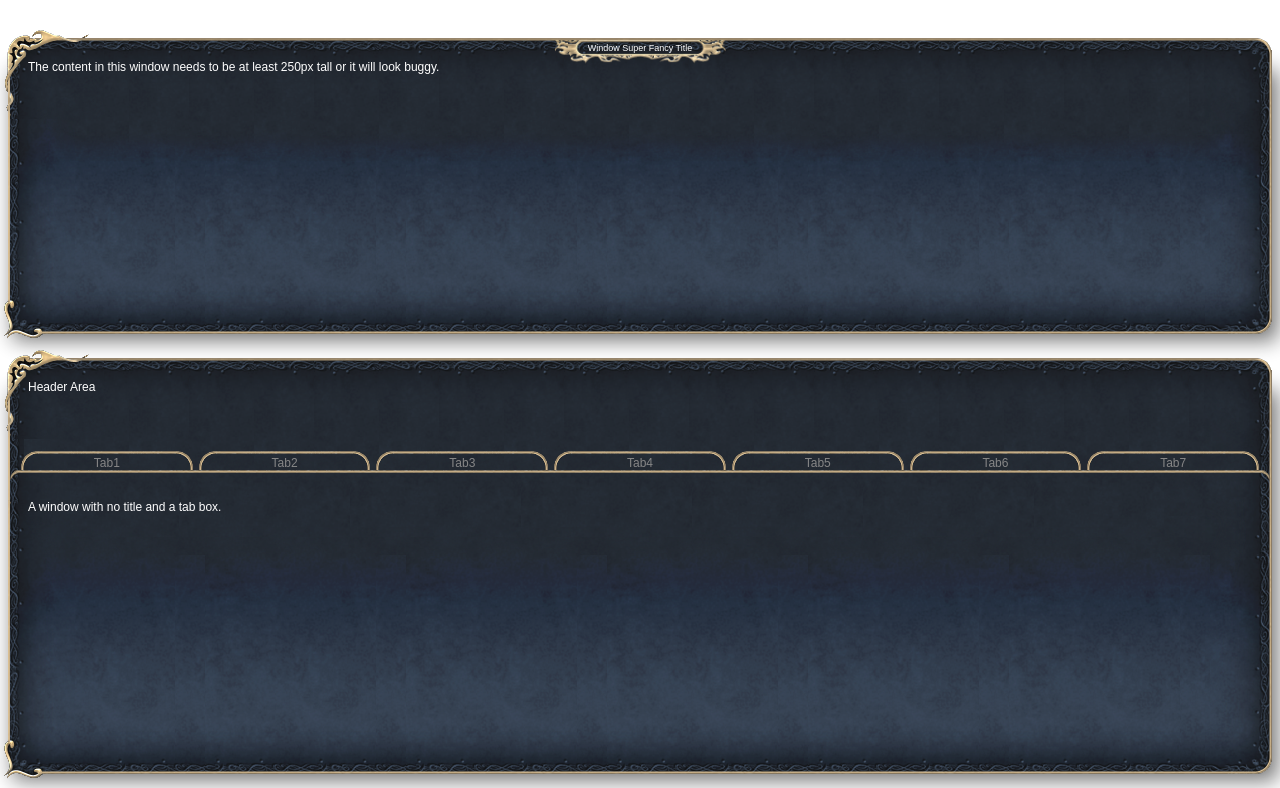
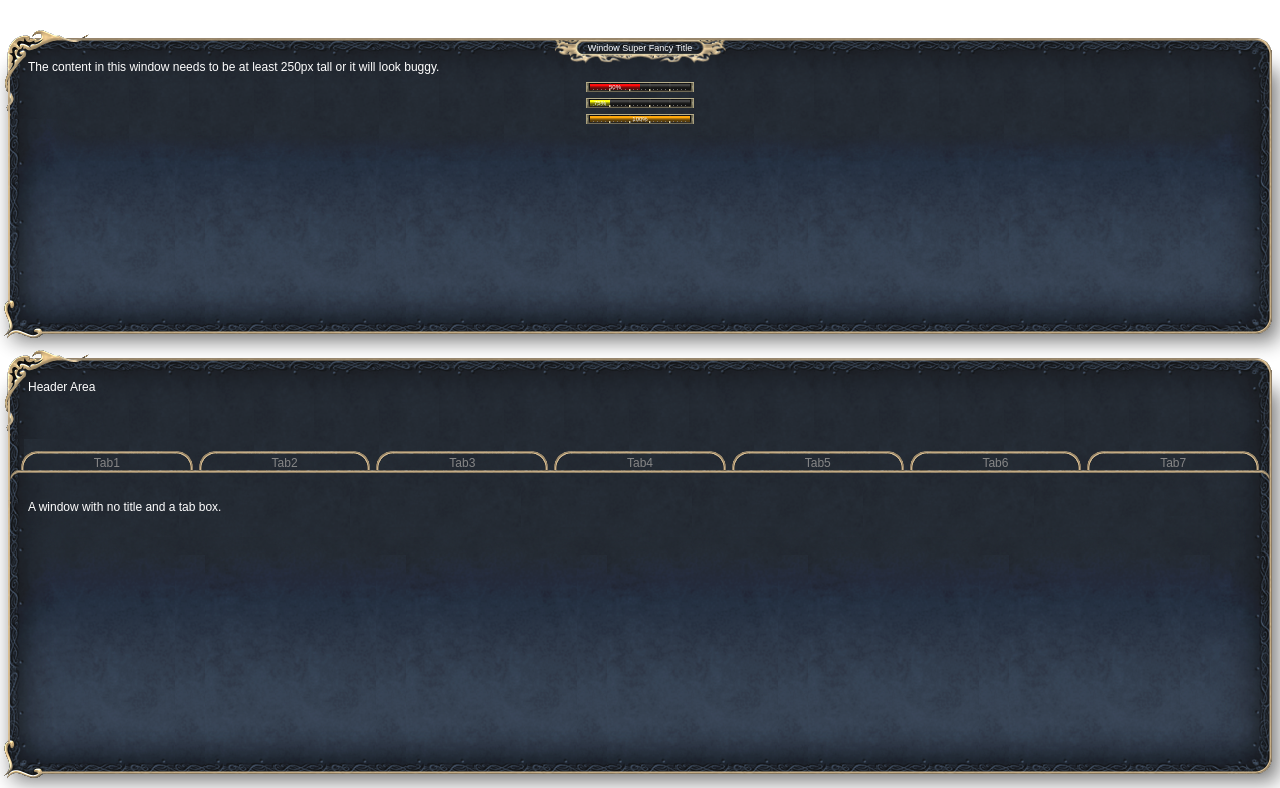
Before and after one commit to maudigan/eq-window-styles, a plain HTML site: page index.html in a window 1280 px wide. Shown: the top 788 px of the page. Drawn offline with Linux system fonts and the light colour scheme.

Commit message:
added progress bar

```diff
--- a/EQ-Window-Styles-1.0.css
+++ b/EQ-Window-Styles-1.0.css
@@ -234,6 +234,87 @@
    cursor: default;
 }
 
+DIV.ProgressBar {
+   background-image: url(./images/progress_bar_bottom.png);
+   height: 6px;
+   width: 100px;
+   border: 0px;
+   text-align: center;
+   padding: 0px;
+   margin: 10px auto;
+   display: block;
+   font-size: 6px;
+   line-height: 10px;
+   text-decoration: none;
+   font-weight: normal;
+   color: #ffffff;
+   opacity: 1.0;
+   position: relative;
+}
+
+DIV.ProgressBar DIV {
+   height: 6px;
+   width: 100%;
+   border: 0px;
+   text-align: center;
+   padding: 0px;
+   display: block;
+   font-size: 6px;
+   line-height: 6px;
+   margin: 0px;
+   text-decoration: none;
+   font-weight: normal;
+   color: #ffffff;
+   opacity: 1.0;
+   position: relative;
+   background-color: #ff0000;
+   z-index: 1;
+}
+
+DIV.ProgressBar DIV:before {
+   content: " ";
+   background-image: url(./images/progress_bar_top.png);
+   height: 10px;
+   width: 108px;
+   border: 0px;
+   text-align: center;
+   padding: 0px;
+   margin: 0px;
+   display: block;
+   font-size: 6px;
+   line-height: 10px;
+   text-decoration: none;
+   font-weight: normal;
+   color: #ffffff;
+   opacity: 1.0;
+   position: absolute;
+   top: -2px;
+   left: -4px;
+   z-index: -1;
+}
+
+A.ProgressBar DIV:before {
+    content: " ";
+    position: absolute;
+    z-index: -1;
+    padding: 19px;
+    left: -12px;
+    right: -12px;
+    top: -5px;
+    bottom: -11px;
+    pointer-events: none;
+   outline-offset: -20px;
+   outline: 2px #40434e solid;
+   background-repeat: no-repeat, no-repeat, no-repeat, no-repeat, repeat;
+   background-position-x: left, right, left, right, left;
+   background-position-y: top, top, bottom, bottom, top;
+   background-clip: padding-box, padding-box, padding-box, padding-box, content-box;
+    background-repeat: no-repeat, no-repeat, no-repeat, no-repeat;
+    background-position-x: left, right, left, right;
+    background-position-y: top, top, bottom, bottom;
+    background-clip: padding-box, padding-box, padding-box, padding-box;
+   background-image: url(./images/cb_simple_window_corner_tl.png), url(./images/cb_simple_window_corner_tr.png), url(./images/cb_simple_window_corner_bl.png), url(./images/cb_simple_window_corner_br.png), url(./images/dark.gif);
+}
 
 
 /* ----------------------------------------------
--- a/index.html
+++ b/index.html
@@ -14,7 +14,29 @@
 
          <div class='WindowTitleBar'>Window Super Fancy Title</div>
 
-         <div style="height:250px;">The content in this window needs to be at least 250px tall or it will look buggy.</div>
+         <div style="height:250px;">
+
+            The content in this window needs to be at least 250px tall or it will look buggy.
+
+            <div class='ProgressBar'>
+
+               <div style='width: 50%'>50%</div>
+
+            </div>
+
+            <div class='ProgressBar'>
+
+               <div style='width: 20%;background-color: yellow;'>75%</div>
+
+            </div>
+
+            <div class='ProgressBar'>
+
+               <div style='width: 100%;background-color: orange;'>100%</div>
+
+            </div>
+
+         </div>
 
       </div>
 
```
Also changed, not shown: images/progress_bar_bottom.png (added), images/progress_bar_top.png (added), 1 other file.
